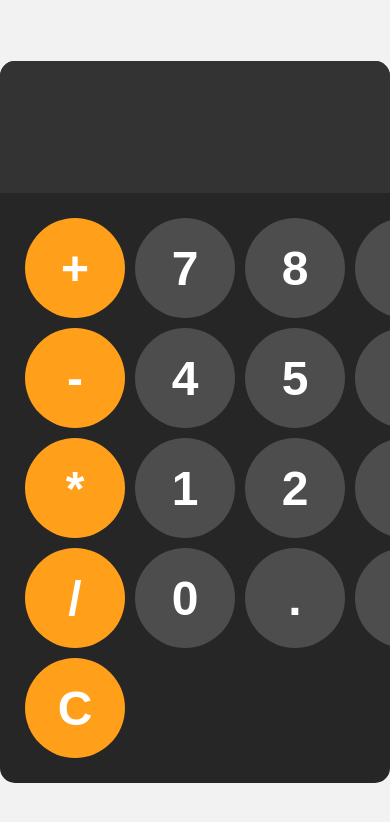
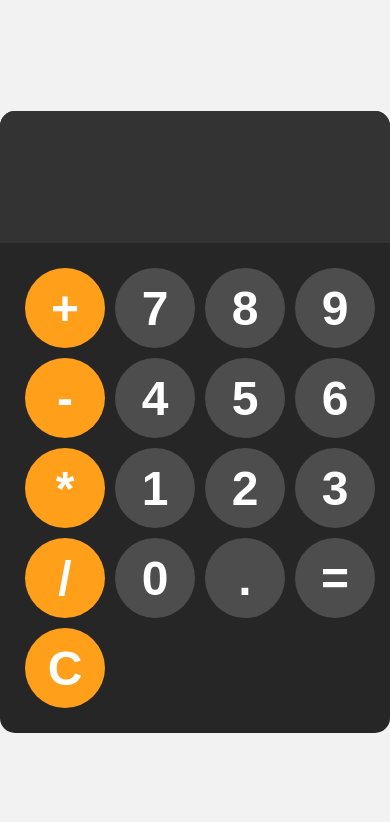
Before and after one commit to Samsonidze/calculator-program, a plain HTML site: page index.html in a window 390 px wide. Drawn offline with Linux system fonts and the light colour scheme.

Commit message:
Add files via upload

```diff
--- a/style.css
+++ b/style.css
@@ -69,3 +69,15 @@ button:active{
 .operator-btn:active{
     background-color: hsl(35, 100%, 75%);
 }
+
+
+@media(max-width: 480px){
+    #calculator{
+        max-width: 400px;
+
+    }
+    button{
+        width: 80px;
+        height: 80px;
+    }
+}
```
